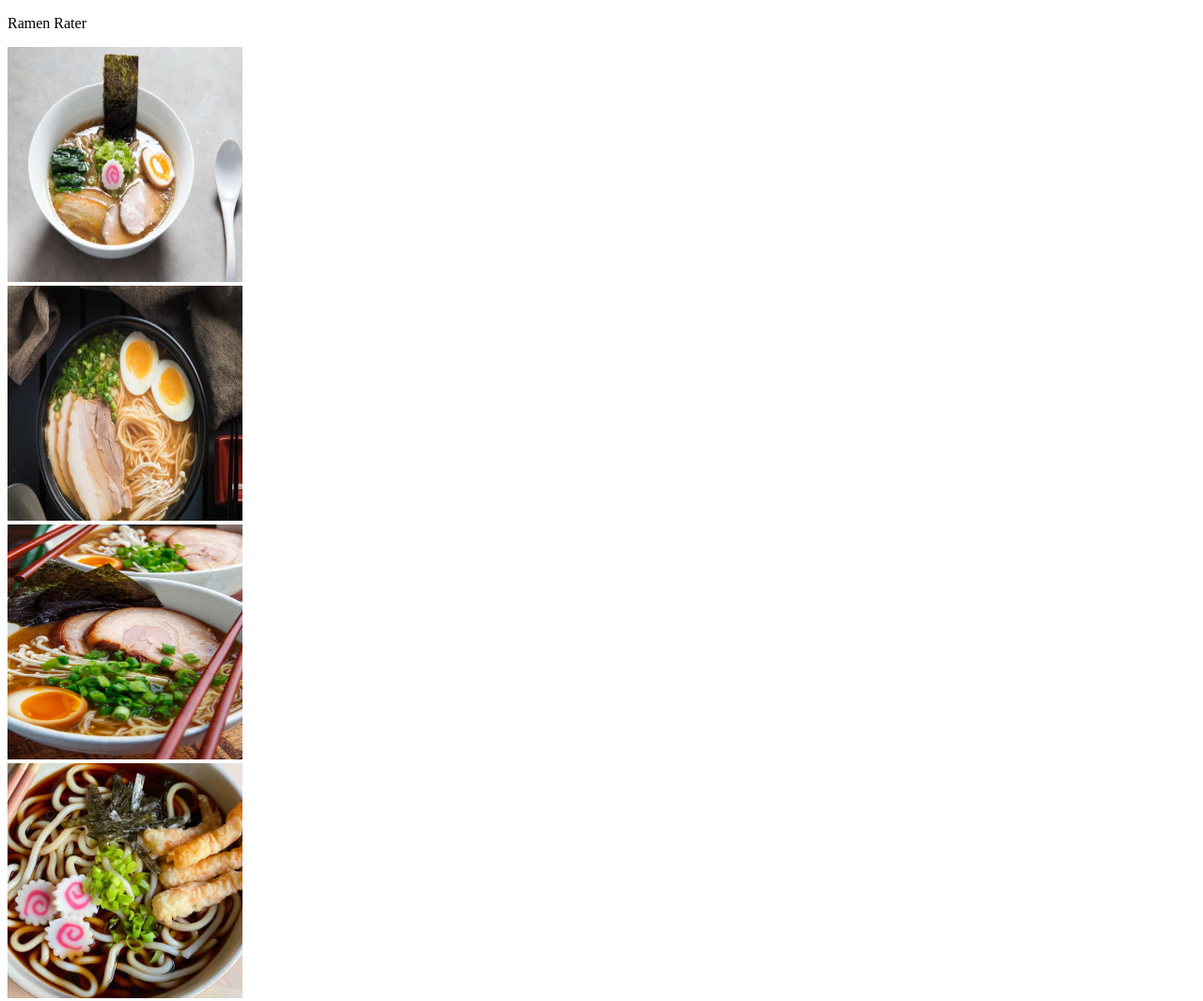
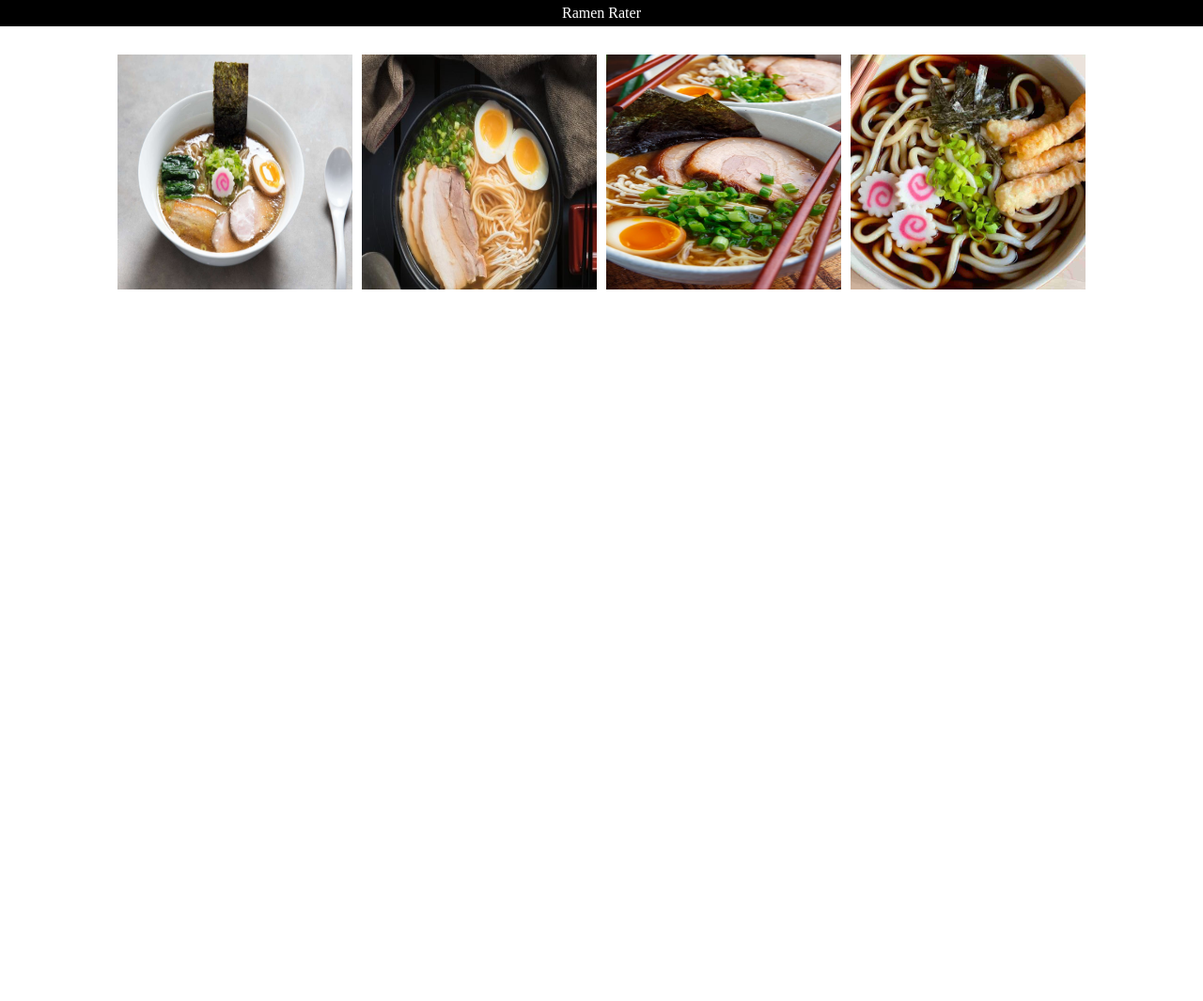
Before and after one commit to vasileiosInnovs/ramen-rating-app, a plain HTML site: page index.html in a window 1280 px wide. Shown: the whole page at 94% size. After the commit the page ends 800 px from the top, so only its background shows below. Drawn offline with Linux system fonts and the light colour scheme.

Commit message:
Style the image section

```diff
--- a/index.html
+++ b/index.html
@@ -14,7 +14,7 @@
     </header>
 
     <!-- create an image line up for all ramen using div -->
-    <div>
+    <div class="images">
         <div>
             <img src="images/shoyu.jpg" alt="Shoyu Ramen" width="250px" height="250px">
         </div>
@@ -29,5 +29,8 @@
         </div>
     </div>
 
+    <!-- create an image placeholder that will fill image when clicked on-->
+
+
 </body>
 </html>
--- a/index.js
+++ b/index.js
@@ -1,6 +1,6 @@
 const ramens = [
     { id: 1, name: "Shoyu Ramen", restaurant: "Ichiran", image: "shoyu.jpg", rating: 5, comment: "Delicious!" },
     { id: 2, name: "Miso Ramen", restaurant: "Menya", image: "miso.jpg", rating: 4, comment: "Very flavorful!" },
-    { id: 3, name: "Tonkotsu Ramen", restaurant: "Ramen-ya", image: "tonkotsu.jpg" }
+    { id: 3, name: "Tonkotsu Ramen", restaurant: "Ramen-ya", image: "tonkotsu.jpg" },
     { id: 4, name: "Naruto Ramen", restaurant: "Ramen-ya", image: "naruto.jpg" }
  ];
--- a/style/styles.css
+++ b/style/styles.css
@@ -0,0 +1,19 @@
+* {
+    margin: 0;
+}
+
+header {
+    background-color: black;
+    color: white;
+    text-align: center;
+    padding: 5px;
+}
+
+.images {
+    display: flex;
+    gap: 10px;
+    padding-top: 30px;
+    padding-bottom: 30px;
+    /* border: 5px solid black; */
+    justify-content: center;
+}
```
